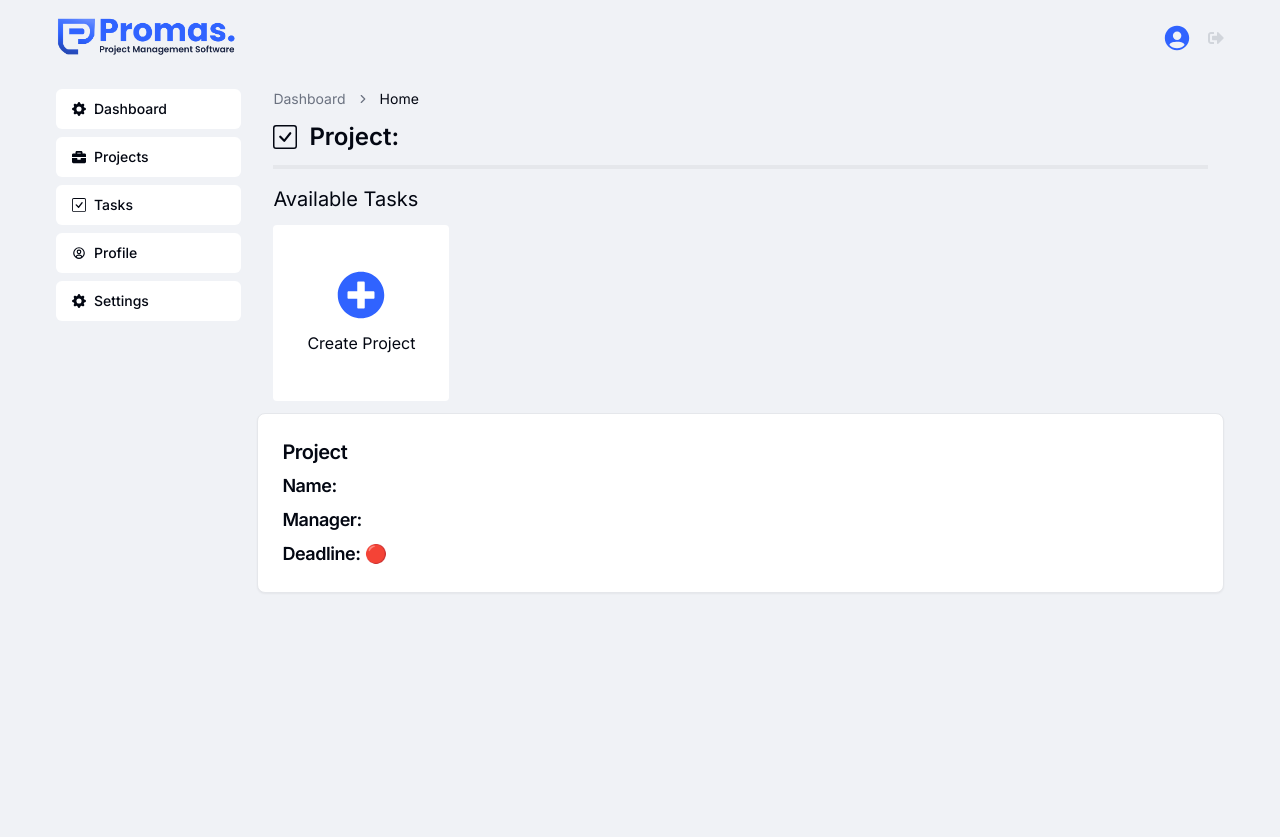
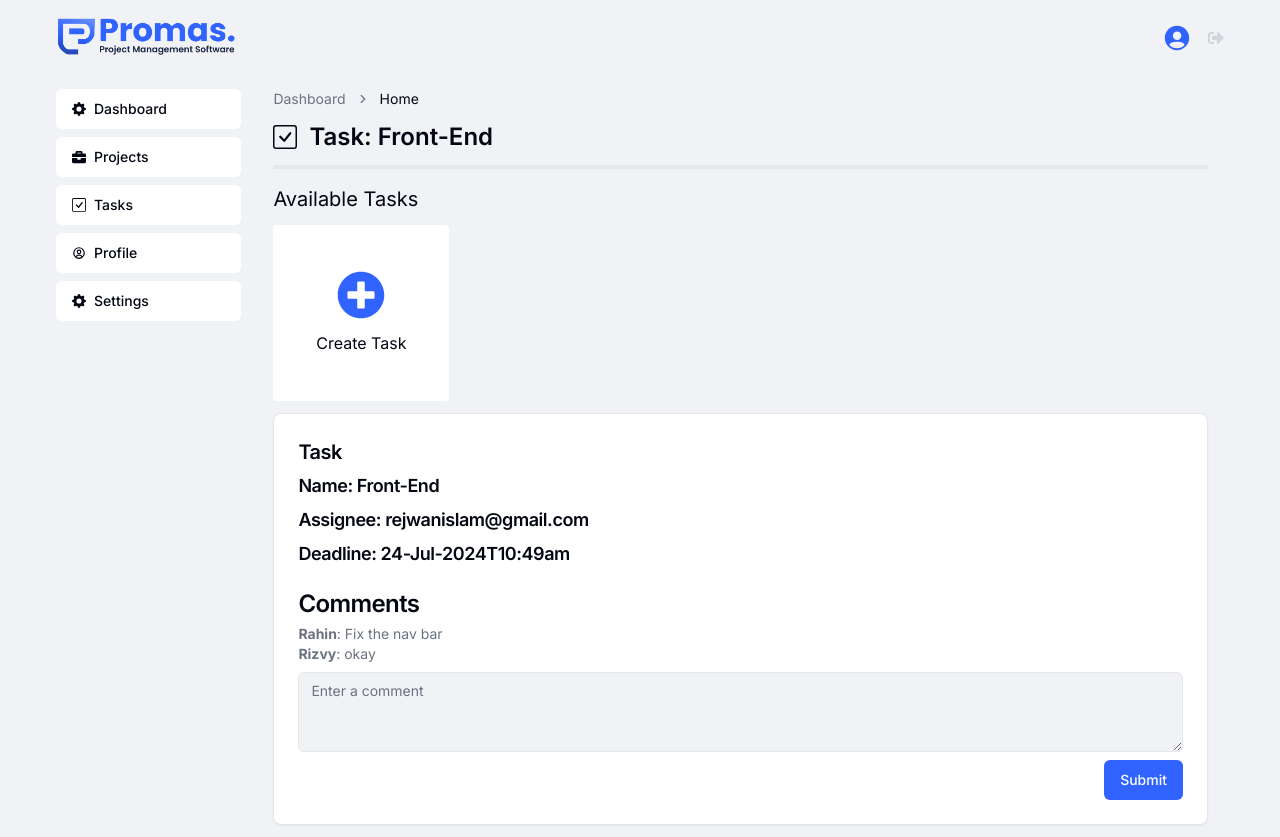
Before and after one commit to rahin21/promas, a Next.js app: page /dashboard/tasks/0 in a window 1280 px wide. Before the commit the page ends 800 px from the top, so only its background shows below. Built offline with nearby package versions, Linux system fonts and the light colour scheme; no server answers; the database is empty.

Commit message:
last update

```diff
--- a/app/dashboard/projects/[id]/page.tsx
+++ b/app/dashboard/projects/[id]/page.tsx
@@ -3,9 +3,25 @@ import React from "react";
 import { BreadcrumbSection } from "../../breadcrumb";
 import { BsCheckSquare } from "react-icons/bs";
 import CreateTask from "@/components/task/createTask";
+import TaskCard from "@/components/task/taskCard";
+import Link from "next/link";
+
+const tasks = [
+  {
+    id: 0,
+    name: "Front-End",
+    assignee: "rejwanislam@gmail.com",
+    deadline: "24-Jul-2024T10:49am",
+  },
+  {
+    id: 1,
+    name: "Back-End",
+    assignee: "imranhossen@gmail.com",
+    deadline: "24-Jul-2024T10:56am",
+  },
+];
 
 async function Project({ params }: { params: { id: string } }) {
-
   const { id } = params;
   let data;
 
@@ -31,6 +47,12 @@ async function Project({ params }: { params: { id: string } }) {
         <div className="bg-gray-200 h-1 w-full mb-3"></div>
         <div className="flex flex-wrap gap-4 py-3">
           <CreateTask />
+
+          {tasks.map((task, i) => (
+            <Link href={`/dashboard/tasks/${task.id}`} key={i}>
+              <TaskCard task={task} />
+            </Link>
+          ))}
         </div>
       </div>
     </section>
--- a/app/dashboard/tasks/[id]/page.tsx
+++ b/app/dashboard/tasks/[id]/page.tsx
@@ -2,55 +2,69 @@ import { fetchDocumentById } from "@/lib/getProjectById";
 import React from "react";
 import {
   Card,
+  CardContent,
+  CardDescription,
   CardHeader,
   CardTitle,
 } from "@/components/ui/card";
 import { BreadcrumbSection } from "../../breadcrumb";
 import CreateProject from "@/components/project/createProject";
 import { BsCheckSquare } from "react-icons/bs";
+import { Input } from "@/components/ui/input";
+import { Textarea } from "@/components/ui/textarea";
+import { Button } from "@/components/ui/button";
+import CreateTask from "@/components/task/createTask";
 
 async function Project({ params }: { params: { id: string } }) {
-
   const { id } = params;
   let data;
-
-  try {
-    data = await fetchDocumentById("projects", id);
-  } catch (error) {
-    console.log(error);
-  }
-  console.log(data);
 
   return (
     <section className="w-full">
       <div className="container">
         <BreadcrumbSection item={"Home"} />
         <h1 className="font-semibold text-2xl py-3 flex gap-3 items-center">
-            <BsCheckSquare/>
-            Project: {data?.name}
+          <BsCheckSquare />
+          Task: Front-End
         </h1>
         <div className="bg-gray-200 h-1 w-full mb-4"></div>
         <h2 className="fw-bold text-xl">Available Tasks</h2>
         <div className="flex flex-wrap gap-4 py-3">
-            <CreateProject />
+          <CreateTask />
         </div>
-        </div>
+
       <Card>
         <CardHeader>
           <CardTitle className="font-semibold text-xl capitalize">
-            Project
+            Task
           </CardTitle>
           <CardTitle className="font-semibold text-lg capitalize">
-            Name: {data?.name}
+            Name: Front-End
           </CardTitle>
           <CardTitle className="font-semibold text-lg ">
-            Manager: {data?.owner}{" "}
+            Assignee: rejwanislam@gmail.com
           </CardTitle>
           <CardTitle className="font-semibold text-lg ">
-            Deadline: {data?.deadline} 🔴
+            Deadline: 24-Jul-2024T10:49am
           </CardTitle>
         </CardHeader>
+        <CardContent>
+          <CardTitle>Comments</CardTitle>
+          <CardDescription className="pt-2">
+            <strong>Rahin</strong>: Fix the nav bar
+          </CardDescription>
+          <CardDescription>
+            <strong>Rizvy</strong>: okay
+          </CardDescription>
+
+
+          <Textarea placeholder="Enter a comment" className="my-2" />
+          <div className="flex justify-end">
+            <Button>Submit</Button>
+          </div>
+        </CardContent>
       </Card>
+      </div>
     </section>
   );
 }
--- /dev/null
+++ b/components/task/taskCard.tsx
@@ -0,0 +1,27 @@
+import React from "react";
+import {
+  Card,
+  CardContent,
+  CardDescription,
+  CardFooter,
+  CardHeader,
+  CardTitle,
+} from "@/components/ui/card";
+import { DocumentData } from "firebase/firestore";
+
+function TaskCard({ task }: { task: any }) {
+  return (
+    <Card className="border-0 popup-hover">
+      <CardHeader>
+        <CardTitle>{task.name}</CardTitle>
+      </CardHeader>
+      <CardContent>
+        <CardDescription>Assignee: </CardDescription>
+        <CardDescription>{task.assignee}</CardDescription>
+      </CardContent>
+      <CardFooter>{task.deadline}</CardFooter>
+    </Card>
+  );
+}
+
+export default TaskCard;
--- a/components/task/taskForm.tsx
+++ b/components/task/taskForm.tsx
@@ -35,7 +35,7 @@ export function TaskForm({ userEmail }: { userEmail: string | null }) {
           name="task_name"
           render={({ field }) => (
             <FormItem>
-              <FormLabel>Project Name</FormLabel>
+              <FormLabel>Task Name</FormLabel>
               <FormControl>
                 <Input placeholder="Enter the project name" {...field} />
               </FormControl>
--- /dev/null
+++ b/components/ui/textarea.tsx
@@ -0,0 +1,24 @@
+import * as React from "react"
+
+import { cn } from "@/lib/utils"
+
+export interface TextareaProps
+  extends React.TextareaHTMLAttributes<HTMLTextAreaElement> {}
+
+const Textarea = React.forwardRef<HTMLTextAreaElement, TextareaProps>(
+  ({ className, ...props }, ref) => {
+    return (
+      <textarea
+        className={cn(
+          "flex min-h-[80px] w-full rounded-md border border-input bg-background px-3 py-2 text-sm ring-offset-background placeholder:text-muted-foreground focus-visible:outline-none focus-visible:ring-2 focus-visible:ring-ring focus-visible:ring-offset-2 disabled:cursor-not-allowed disabled:opacity-50",
+          className
+        )}
+        ref={ref}
+        {...props}
+      />
+    )
+  }
+)
+Textarea.displayName = "Textarea"
+
+export { Textarea }
```
Lines whose indentation alone changed are shown as unchanged.
